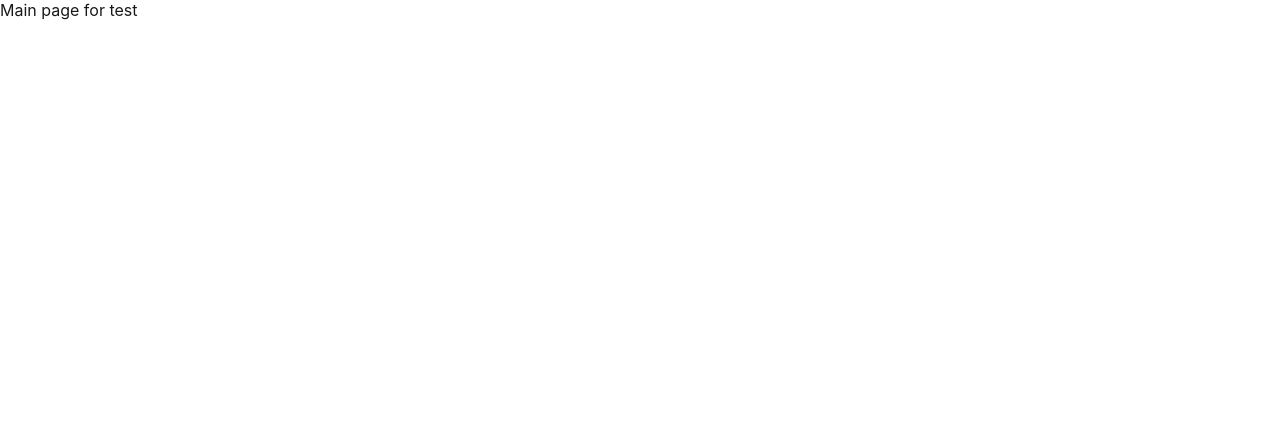
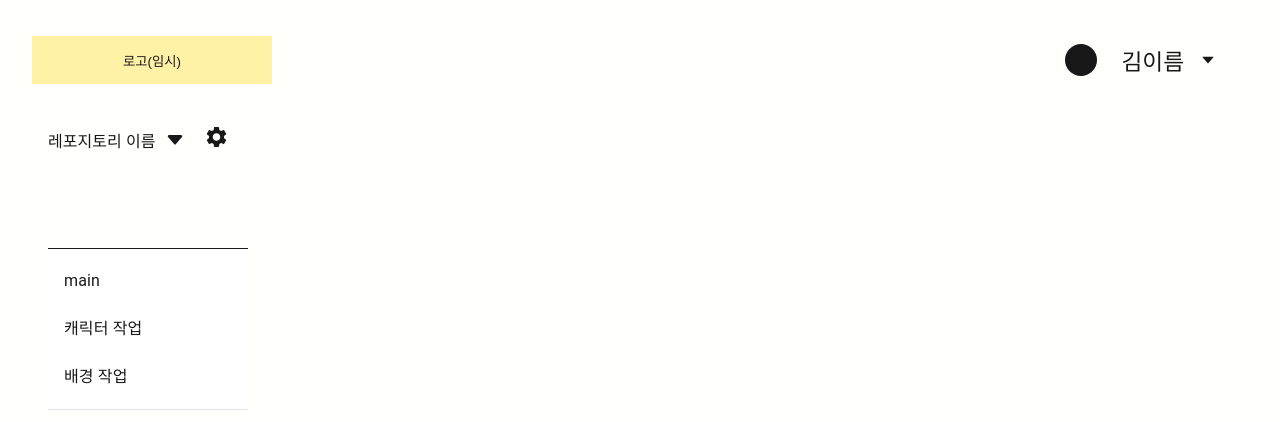
Before and after one commit to tukcom2023CD/AOK, a React (Create React App) app in the folder frontend/: page / in a window 1280 px wide. Shown: the top 422 px of the page. Built offline with nearby package versions, Linux system fonts and the light colour scheme.

Commit message:
feat/#8 MainPublishing

```diff
--- a/frontend/package.json
+++ b/frontend/package.json
@@ -3,6 +3,10 @@
   "version": "0.1.0",
   "private": true,
   "dependencies": {
+    "@emotion/react": "^11.10.5",
+    "@emotion/styled": "^11.10.5",
+    "@mui/icons-material": "^5.11.9",
+    "@mui/material": "^5.11.9",
     "@testing-library/jest-dom": "^5.14.1",
     "@testing-library/react": "^13.0.0",
     "@testing-library/user-event": "^13.2.1",
--- a/frontend/src/App.tsx
+++ b/frontend/src/App.tsx
@@ -1,6 +1,6 @@
 import React from 'react';
 import {BrowserRouter as Router, Routes, Route} from 'react-router-dom'; //라우터 세팅
-import Main from './Pages/Main';
+import Main from './Pages/Member/Main';
 import Login from './Pages/Member/Login';
 import Upload from './Pages/Upload';
 
--- /dev/null
+++ b/frontend/src/Components/BasicList/BasicList.module.css
@@ -0,0 +1,17 @@
+.list{
+    flex: 1 1  auto;
+    overflow-y: auto;
+}
+
+::-webkit-scrollbar {
+    width: 10px;
+}
+::-webkit-scrollbar-thumb {
+    background-color: #2f3542;
+    border-radius: 10px;
+}
+::-webkit-scrollbar-track {
+    background-color: grey;
+    border-radius: 10px;
+    box-shadow: inset 0px 0px 5px white;
+}
--- /dev/null
+++ b/frontend/src/Components/BasicList/BasicList.tsx
@@ -0,0 +1,38 @@
+import * as React from 'react';
+import Box from '@mui/material/Box';
+import List from '@mui/material/List';
+import ListItem from '@mui/material/ListItem';
+import ListItemButton from '@mui/material/ListItemButton';
+import ListItemIcon from '@mui/material/ListItemIcon';
+import ListItemText from '@mui/material/ListItemText';
+import Divider from '@mui/material/Divider';
+import styles from './BasicList.module.css';
+
+
+export default function BasicList() {
+  return (
+
+    <Box sx={{ width: '100%', maxWidth: 200, bgcolor: 'background.paper' }}>
+      <nav aria-label="main mailbox folders">
+        <List className={styles.list}>
+          <ListItem disablePadding>
+            <ListItemButton>
+              <ListItemText primary="main" />
+            </ListItemButton>
+          </ListItem>
+          <ListItem disablePadding>
+            <ListItemButton>
+              <ListItemText primary="캐릭터 작업" />
+            </ListItemButton>
+          </ListItem>
+          <ListItem disablePadding>
+            <ListItemButton>
+              <ListItemText primary="배경 작업" />
+            </ListItemButton>
+          </ListItem>
+        </List>
+      </nav>
+      <Divider />
+    </Box>
+  );
+}
--- a/frontend/src/Pages/Main.tsx
+++ /dev/null
@@ -1,7 +0,0 @@
-import React from 'react';
-
-function Main() {
-  return <div>Main page for test</div>;
-}
-
-export default Main;
--- /dev/null
+++ b/frontend/src/Pages/Member/Main.module.css
@@ -0,0 +1,27 @@
+.repoName{
+    display: inline-block;
+}
+
+.middleContent{
+    margin: 1rem 3rem;
+}
+
+.repoList{
+    margin-bottom: 5rem;
+}
+
+.down{
+    margin: 0px 3px;
+    transform: translateY(3px);
+}
+
+.setting{
+    margin: 0px 4px;
+    transform: translateY(2.5px);
+}
+
+.line{
+    width: 200px;
+    height: 1px;
+    background-color: black;
+}
--- /dev/null
+++ b/frontend/src/Pages/Member/Main.tsx
@@ -0,0 +1,37 @@
+import React, { useLayoutEffect } from 'react';
+import styled from 'styled-components';
+import {DndProvider} from 'react-dnd';
+import { HTML5Backend } from 'react-dnd-html5-backend';
+import { BtnStyle } from '../../Components/Button';
+import { MainBackground } from '../../Components/MainPageBgr';
+import UpsideBar from '../../Components/UpsideBar';
+import styles from './Main.module.css';
+import {BsFillCaretDownFill} from "react-icons/bs";
+import {MdSettings} from "react-icons/md"
+import BasicList from '../../Components/BasicList/BasicList';
+
+function Main() {
+  return <div>
+            <MainBackground display='inline-block' backgroundcolor='rgba(255,241,158,0.05)'>
+          <UpsideBar/>
+          <DndProvider backend={HTML5Backend}>
+          <div className={styles.middleContent}>
+          <div className={styles.leftSidebar}>
+          <div className={styles.repoList}>
+            <p className={styles.repoName}>레포지토리 이름 </p>
+            <span><button><BsFillCaretDownFill className={styles.down} size={20}/></button></span>
+            <span><button><MdSettings className={styles.setting} size={25}/></button></span>
+          </div>
+
+          <div className={styles.line}></div>
+
+          <BasicList/>
+          </div>
+          </div>
+          </DndProvider>
+
+        </MainBackground>
+  </div>;
+}
+
+export default Main;
--- a/frontend/src/index.css
+++ b/frontend/src/index.css
@@ -32,3 +32,9 @@ ul{
   list-style: none;
   padding-left: 0;
 }
+
+button{
+  outline: none;
+  border-style: none;
+  background-color: transparent;
+}
```
Also changed, not shown: 2 other files (tests, documents, lock files or other folders).
